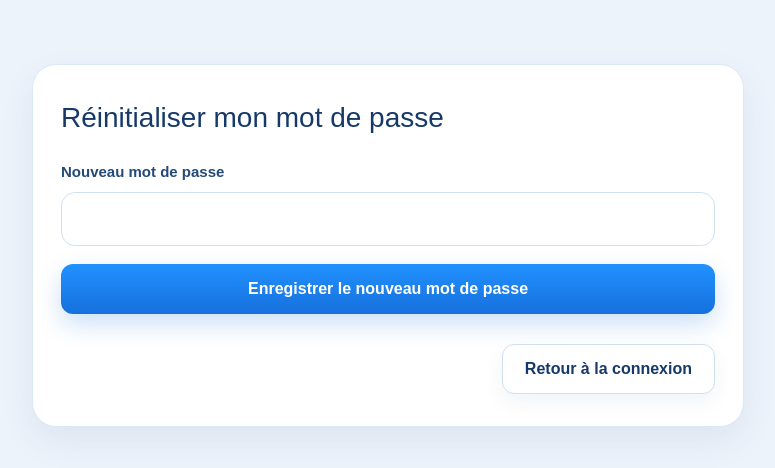
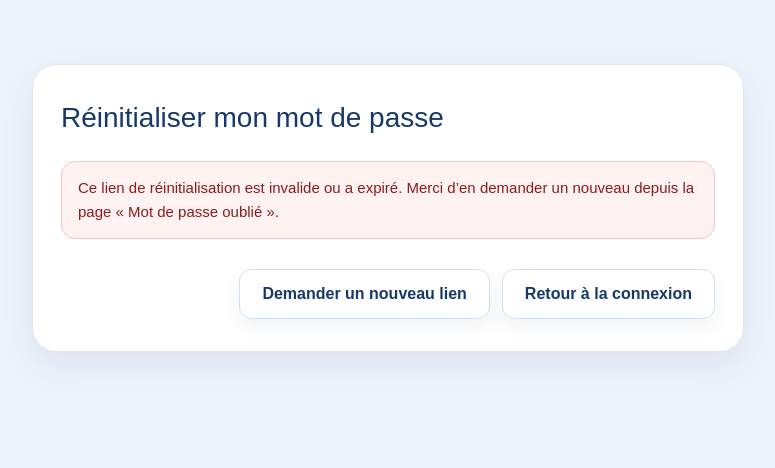
Before and after one commit to cttown/trajetecole-v2, a Next.js app: page /reset-password in a window 1280 px wide. Shown: the top 468 px of the page, without its empty margins (252-1027 px from the left). Built offline with nearby package versions, Linux system fonts and the light colour scheme; no server answers.

Commit message:
Reset password: etat lien invalide + signOut; message forgot-password

```diff
--- a/src/pages/forgot-password.tsx
+++ b/src/pages/forgot-password.tsx
@@ -45,7 +45,7 @@ export default function ForgotPasswordPage({ setGlobalPopup }: Props) {
     }
 
     showPopup(
-      'Un email de réinitialisation vient d’être envoyé. Pensez à vérifier aussi vos emails indésirables.',
+      'Si cette adresse correspond à un compte TrajetEcole, un email de réinitialisation vient d’être envoyé. Pensez à vérifier aussi vos emails indésirables.',
       'success'
     )
   }
--- a/src/pages/reset-password.tsx
+++ b/src/pages/reset-password.tsx
@@ -30,7 +30,9 @@ export default function ResetPasswordPage({ setGlobalPopup }: Props) {
   const [password, setPassword] = useState('')
   const [passwordError, setPasswordError] = useState('')
   const [loading, setLoading] = useState(false)
-  const [ready, setReady] = useState(false)
+  const [status, setStatus] = useState<'checking' | 'valid' | 'invalid'>(
+    'checking'
+  )
   const [error, setError] = useState('')
 
   function showPopup(message: string, type: 'success' | 'error') {
@@ -42,24 +44,38 @@ export default function ResetPasswordPage({ setGlobalPopup }: Props) {
   }
 
   useEffect(() => {
-    async function initRecovery() {
-      try {
-        const {
-          data: { session },
-        } = await supabase.auth.getSession()
+    // On n'affiche le formulaire que si une vraie session de récupération
+    // est présente. Le client Supabase traite le lien reçu par email de
+    // façon asynchrone : on écoute donc l'événement PASSWORD_RECOVERY,
+    // on vérifie aussi la session déjà établie, et on bascule en "invalid"
+    // si rien n'est détecté dans un court délai (lien absent/expiré).
+    let settled = false
 
-        if (session) {
-          setReady(true)
-          return
-        }
-
-        setReady(true)
-      } catch {
-        setReady(true)
-      }
+    const markValid = () => {
+      settled = true
+      setStatus('valid')
     }
 
-    initRecovery()
+    const {
+      data: { subscription },
+    } = supabase.auth.onAuthStateChange((event, session) => {
+      if (event === 'PASSWORD_RECOVERY' || session) {
+        markValid()
+      }
+    })
+
+    supabase.auth.getSession().then(({ data: { session } }) => {
+      if (session) markValid()
+    })
+
+    const timer = setTimeout(() => {
+      if (!settled) setStatus('invalid')
+    }, 2500)
+
+    return () => {
+      subscription.unsubscribe()
+      clearTimeout(timer)
+    }
   }, [])
 
   async function handleSubmit(e: FormEvent) {
@@ -84,6 +100,10 @@ export default function ResetPasswordPage({ setGlobalPopup }: Props) {
       return
     }
 
+    // On ferme la session de récupération pour que l'utilisateur se
+    // reconnecte proprement avec son nouveau mot de passe.
+    await supabase.auth.signOut()
+
     showPopup('Votre mot de passe a bien été mis à jour.', 'success')
     router.push('/login')
   }
@@ -100,8 +120,14 @@ export default function ResetPasswordPage({ setGlobalPopup }: Props) {
             <div className={styles.formCard}>
               <h1 className={styles.formTitle}>Réinitialiser mon mot de passe</h1>
 
-              {!ready ? (
+              {status === 'checking' ? (
                 <p className={styles.statusMessage}>Vérification du lien...</p>
+              ) : status === 'invalid' ? (
+                <p className={styles.errorMessage}>
+                  Ce lien de réinitialisation est invalide ou a expiré. Merci
+                  d’en demander un nouveau depuis la page « Mot de passe
+                  oublié ».
+                </p>
               ) : (
                 <form onSubmit={handleSubmit} className={styles.form}>
                   <div className={styles.field}>
@@ -128,6 +154,12 @@ export default function ResetPasswordPage({ setGlobalPopup }: Props) {
               )}
 
               <div className={styles.secondaryActions}>
+                {status === 'invalid' ? (
+                  <Link href="/forgot-password" className={styles.secondaryButton}>
+                    Demander un nouveau lien
+                  </Link>
+                ) : null}
+
                 <Link href="/login" className={styles.secondaryButton}>
                   Retour à la connexion
                 </Link>
```
